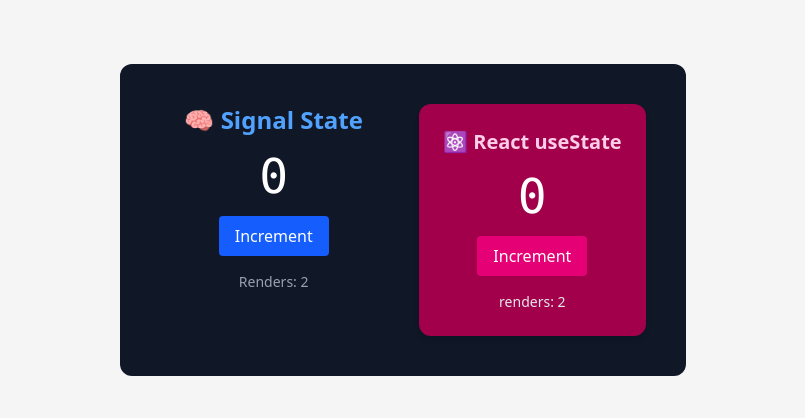
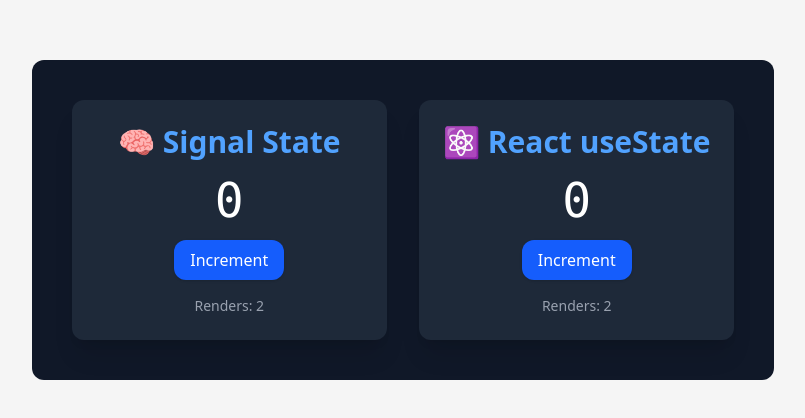
Before and after one commit to tjuana/signals, a React (Vite) app: page / in a window 1280 px wide. Shown: the part 180-598 px from the top of the page, without its empty margins (237-1042 px from the left). Built offline with nearby package versions, Linux system fonts and the light colour scheme.

Commit message:
feat(ui): add base components with size and variant support (Button, Title, Card) & ref signal state

```diff
--- a/src/components/ReactBlock.tsx
+++ b/src/components/ReactBlock.tsx
@@ -1,32 +1,20 @@
-import { useRef, useEffect } from 'react'
-import { createSignal, effect } from '@/core/createSignal'
+import { useState } from "react"
+import { Card } from "./ui/Card"
+import { RenderCount } from "./ui/RenderCount"
+import { Title } from './ui/Title'
+import { Button } from './ui/Button'
 
-const [count, setCount] = createSignal(0)
-
-export const SignalBlock = () => {
-  const valueRef = useRef<HTMLParagraphElement>(null)
-  const renders = useRef(0)
-  renders.current += 1
-
-  useEffect(() => {
-    effect(() => {
-      if (valueRef.current) {
-        valueRef.current.textContent = String(count())
-      }
-    })
-  }, [])
+export const ReactBlock = () => {
+  const [count, setCount] = useState(0)
 
   return (
-    <div className="flex flex-col items-center text-center space-y-4">
-      <h2 className="text-2xl font-bold text-blue-400">🧠 Signal State</h2>
-      <p ref={valueRef} className="text-5xl font-mono">0</p>
-      <button
-        className="px-4 py-2 bg-blue-600 hover:bg-blue-700 rounded text-white"
-        onClick={() => setCount(prev => prev + 1)}
-      >
+    <Card variant="accent" size="md" className="bg-gray-800 p-6 rounded-xl flex flex-col items-center text-center space-y-4 shadow-md">
+      <Title as="h2">⚛ React useState</Title>
+      <p className="text-5xl font-mono">{count}</p>
+      <Button size="md" variant="primary" onClick={() => setCount(prev => prev + 1)}>
         Increment
-      </button>
-      <p className="text-sm text-gray-400">Renders: {renders.current}</p>
-    </div>
+      </Button>
+    <RenderCount />
+  </Card>
   )
 }
--- a/src/components/ShowcaseCounter.tsx
+++ b/src/components/ShowcaseCounter.tsx
@@ -1,5 +1,5 @@
-import { SignalBlock } from "./ReactBlock"
-import { ReactBlock } from "./SignalBlock"
+import { SignalBlock } from "./SignalBlock"
+import { ReactBlock } from "./ReactBlock"
 
 export const ShowcaseCounter = () => {
 
--- a/src/components/SignalBlock.tsx
+++ b/src/components/SignalBlock.tsx
@@ -1,21 +1,31 @@
-import { useState, useRef } from "react"
+import { useRef } from 'react'
+import { createSignalObject } from '@/core/createSignalObject'
+import { useReactiveDOM } from '@/core/useReactiveDOM'
+import { RenderCount } from './ui/RenderCount'
+import { Button } from './ui/Button'
+import { Title } from './ui/Title'
+import { Card } from './ui/Card'
+// import { useSignalValue } from '@/core/useSignalValue' // альтернатива
 
-export const ReactBlock = () => {
-  const [count, setCount] = useState(0)
-  const renders = useRef(0)
-  renders.current += 1
+const count = createSignalObject(0)
+
+export const SignalBlock = () => {
+  const valueRef = useRef<HTMLParagraphElement>(null)
+
+  // 🧠 Прямой сигнал → DOM
+  useReactiveDOM(valueRef, count)
+
+  // ✅ Альтернатива:
+  // const countValue = useSignalValue(count)
 
   return (
-    <div className="bg-pink-800 p-6 rounded-xl flex flex-col items-center text-center space-y-4 shadow-md">
-      <h2 className="text-xl font-bold text-pink-200">⚛ React useState</h2>
-      <div className="text-5xl font-mono">{count}</div>
-      <button
-        onClick={() => setCount(prev => prev + 1)}
-        className="bg-pink-600 hover:bg-pink-500 px-4 py-2 rounded text-white"
-      >
+    <Card variant="accent" size="md" className="bg-gray-800 p-6 rounded-xl flex flex-col items-center text-center space-y-4 shadow-md">
+      <Title as="h2">🧠 Signal State</Title>
+      <p ref={valueRef} className="text-5xl font-mono">0</p>
+      <Button size="md" variant="primary" onClick={() => count.set(p => p + 1)}>
         Increment
-      </button>
-      <p className="text-gray-200 text-sm">renders: {renders.current}</p>
-    </div>
+      </Button>
+      <RenderCount />
+    </Card>
   )
 }
--- /dev/null
+++ b/src/components/ui/Button.tsx
@@ -0,0 +1,39 @@
+type ButtonProps = {
+  children: React.ReactNode
+  onClick?: () => void
+  size?: 'sm' | 'md' | 'lg'
+  variant?: 'primary' | 'secondary' | 'danger'
+  className?: string
+}
+
+const base =
+  'inline-flex items-center justify-center font-medium rounded-xl shadow-sm transition-all duration-150 focus:outline-none focus:ring-2 focus:ring-offset-2'
+
+const sizeMap = {
+  sm: 'px-3 py-1 text-sm',
+  md: 'px-4 py-2 text-base',
+  lg: 'px-5 py-3 text-lg'
+}
+
+const variantMap = {
+  primary: 'bg-blue-600 hover:bg-blue-700 text-white focus:ring-blue-500',
+  secondary: 'bg-neutral-700 hover:bg-neutral-800 text-white focus:ring-neutral-500',
+  danger: 'bg-red-600 hover:bg-red-700 text-white focus:ring-red-500'
+}
+
+export const Button = ({
+  children,
+  onClick,
+  size = 'md',
+  variant = 'primary',
+  className = ''
+}: ButtonProps) => {
+  return (
+    <button
+      onClick={onClick}
+      className={`${base} ${sizeMap[size]} ${variantMap[variant]} ${className}`}
+    >
+      {children}
+    </button>
+  )
+}
--- /dev/null
+++ b/src/components/ui/Card.tsx
@@ -0,0 +1,32 @@
+type CardProps = {
+  children: React.ReactNode
+  size?: 'sm' | 'md' | 'lg'
+  variant?: 'default' | 'accent' | 'gray' | 'pink'
+  className?: string
+}
+
+const sizeMap = {
+  sm: 'p-4 max-w-sm',
+  md: 'p-6 max-w-md',
+  lg: 'p-8 max-w-lg'
+}
+
+const variantMap = {
+  default: 'bg-neutral-800 text-white',
+  accent: 'bg-accent-900 text-white',
+  gray: 'bg-gray-800 text-white',
+  pink: 'bg-pink-800 text-white'
+}
+
+export const Card = ({
+  children,
+  size = 'md',
+  variant = 'default',
+  className = ''
+}: CardProps) => {
+  return (
+    <div className={`rounded-2xl shadow-xl ${sizeMap[size]} ${variantMap[variant]} ${className}`}>
+      {children}
+    </div>
+  )
+}
--- /dev/null
+++ b/src/components/ui/RenderCount.tsx
@@ -0,0 +1,8 @@
+import { useRenderCount } from '@/hooks/useRenderCount'
+
+export const RenderCount = () => {
+  const renders = useRenderCount()
+  return (
+    <p className="text-sm text-gray-400">Renders: {renders}</p>
+  )
+}
--- /dev/null
+++ b/src/components/ui/Title.tsx
@@ -0,0 +1,16 @@
+type TitleProps = {
+  children: React.ReactNode
+  as?: 'h1' | 'h2' | 'h3'
+  className?: string
+}
+
+const map = {
+  h1: 'text-3xl md:text-4xl font-bold text-accent-300',
+  h2: 'text-2xl md:text-3xl font-bold text-blue-400',
+  h3: 'text-xl font-semibold text-neutral-300'
+}
+
+export const Title = ({ children, as = 'h2', className = '' }: TitleProps) => {
+  const Tag = as
+  return <Tag className={`${map[as]} ${className}`}>{children}</Tag>
+}
--- /dev/null
+++ b/src/core/createSignalObject.ts
@@ -0,0 +1,13 @@
+import { createSignal } from './createSignal'
+
+export function createSignalObject<T>(initial: T) {
+  const [get, set] = createSignal(initial)
+
+  return {
+    get value() {
+      return get()
+    },
+    set: set,
+    update: (fn: (prev: T) => T) => set(fn)
+  }
+}
--- /dev/null
+++ b/src/core/useReactiveDOM.ts
@@ -0,0 +1,15 @@
+import { useEffect } from 'react'
+import { effect } from './createSignal'
+
+export function useReactiveDOM<T>(
+  ref: React.RefObject<HTMLElement | null>,
+  signal: { value: T }
+) {
+  useEffect(() => {
+    return effect(() => {
+      if (ref.current) {
+        ref.current.textContent = String(signal.value)
+      }
+    })
+  }, [ref])
+}
--- /dev/null
+++ b/src/core/useSignalValue.ts
@@ -0,0 +1,14 @@
+import { useEffect, useState } from 'react'
+import { effect } from './createSignal'
+
+export function useSignalValue<T>(signal: { value: T }): T {
+  const [state, setState] = useState(signal.value)
+
+  useEffect(() => {
+    return effect(() => {
+      setState(signal.value)
+    })
+  }, [])
+
+  return state
+}
--- /dev/null
+++ b/src/hooks/useRenderCount.ts
@@ -0,0 +1,7 @@
+import { useRef } from 'react'
+
+export function useRenderCount(): number {
+  const renders = useRef(0)
+  renders.current += 1
+  return renders.current
+}
```
Also changed, not shown: src/core/createSignal.ts (line endings or trailing spaces).
